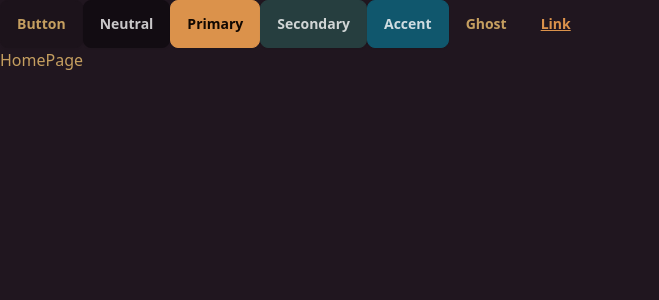
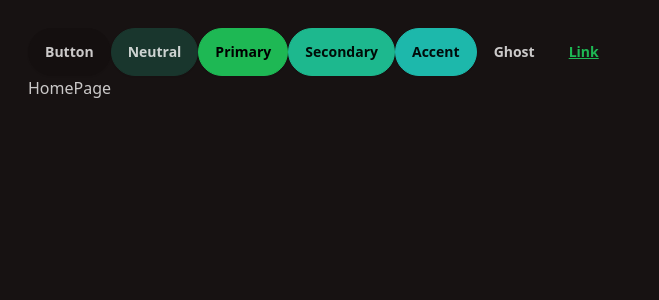
Before and after one commit to suman-max10/catalog-app, a React (Vite) app in the folder frontend/vite-project/: page / in a window 1280 px wide. Shown: the top 300 px of the page, without its empty margins (0-659 px from the left). Built offline with nearby package versions, Linux system fonts and the light colour scheme.

Commit message:
forest and coffee theme.

```diff
--- a/frontend/vite-project/src/App.jsx
+++ b/frontend/vite-project/src/App.jsx
@@ -7,7 +7,7 @@ import CreatePage from "./pages/CreatePage";
 import NoteDetailPage from "./pages/NoteDetailPage";
 const App = () => {
   return (
-    <div>
+    <div className='min-h-screen p-7'>
       <button className='btn'>Button</button>
       <button className='btn btn-neutral'>Neutral</button>
       <button className='btn btn-primary'>Primary</button>
--- a/frontend/vite-project/src/main.jsx
+++ b/frontend/vite-project/src/main.jsx
@@ -6,7 +6,7 @@ import "./index.css";
 import App from "./App.jsx";
 import { BrowserRouter } from "react-router-dom";
 import { Toaster } from "react-hot-toast";
-document.documentElement.setAttribute("data-theme", "coffee");
+document.documentElement.setAttribute("data-theme", "forest");
 createRoot(document.getElementById("root")).render(
   <StrictMode>
     <BrowserRouter>
```
